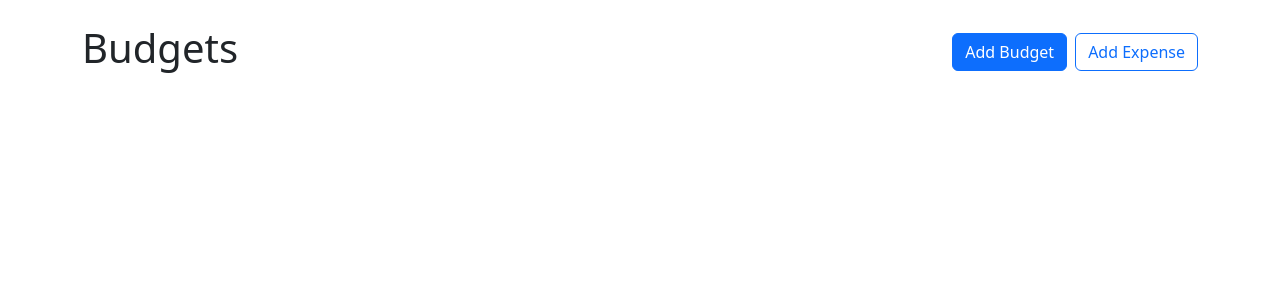
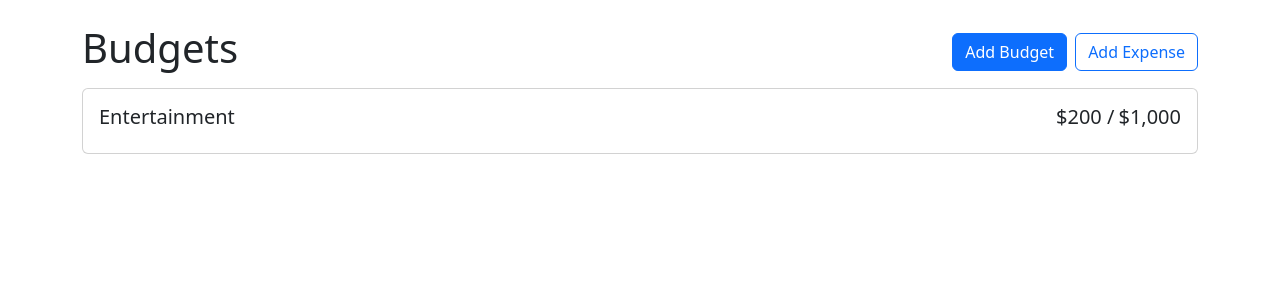
Before and after one commit to shadanamini/budget-application, a React (Create React App) app: page / in a window 1280 px wide. Shown: the top 300 px of the page. Built offline with nearby package versions, Linux system fonts and the light colour scheme.

Commit message:
card body with alignments

```diff
--- a/src/App.js
+++ b/src/App.js
@@ -1,5 +1,6 @@
 import Container from 'react-bootstrap/Container';
 import { Button, Stack } from 'react-bootstrap';
+import BudgetCard from './components/BudgetCard';
 
 
 
@@ -21,6 +22,7 @@ function App() {
                     alignItems: 'flex-start',
                 }}>
             </div>
+            <BudgetCard name="Entertainment" amount={200} max={1000}></BudgetCard>
         </Container>
     )
 }
--- /dev/null
+++ b/src/components/BudgetCard.js
@@ -0,0 +1,24 @@
+import {Card} from 'react-bootstrap';
+import { currencyFormatter } from '../utils';
+
+function BudgetCard({name, amount, max}) {
+  return (
+    <Card>
+        <Card.Body>
+            <Card.Title className="d-flex justify-content-between align-items-baseline fw-normal mb-2">
+                <div className="me-2">
+                    {name}
+                </div>
+                <div className="d-flex align-items-baseline">
+                    {currencyFormatter.format(amount)} /
+                    <span className="ms-1">
+                        {currencyFormatter.format(max)}
+                    </span>
+                </div>
+            </Card.Title>
+        </Card.Body>
+    </Card>
+  )
+}
+
+export default BudgetCard
```
